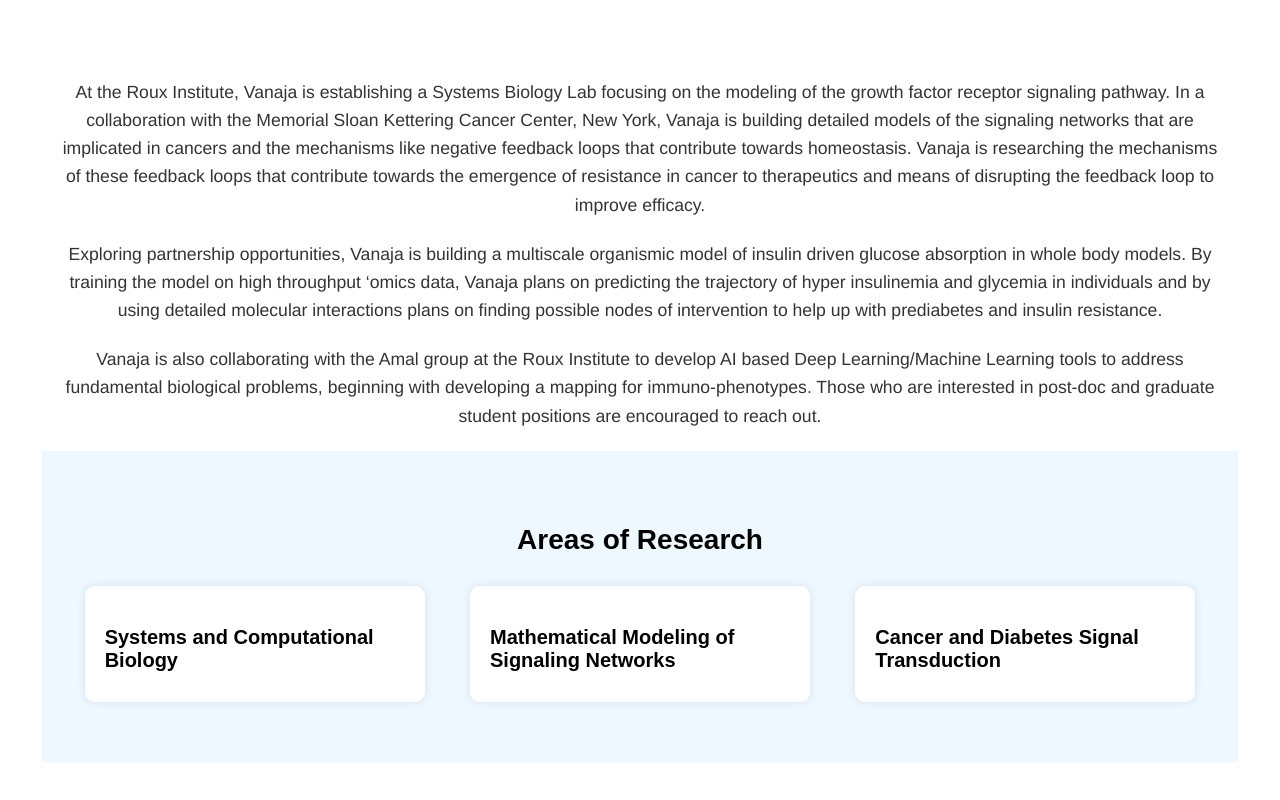
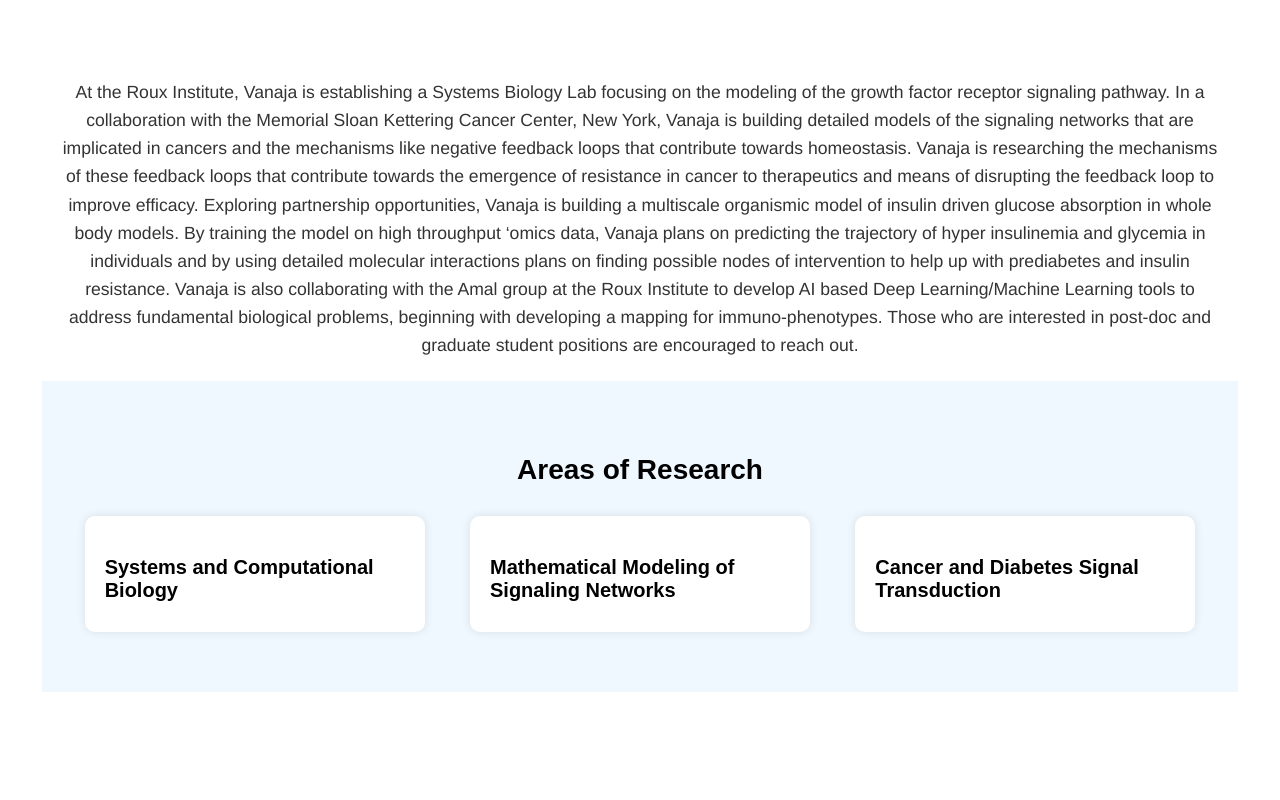
Before and after one commit to SreeSatyaGit/VanajaLab, a React (Create React App) app: page / in a window 1280 px wide. Shown: the part 794-1594 px from the top of the page. After the commit the page ends 1528 px from the top, so only its background shows below. Built offline with nearby package versions, Linux system fonts and the light colour scheme.

Commit message:
text style and changes

```diff
--- a/public/index.html
+++ b/public/index.html
@@ -9,7 +9,7 @@
       name="Vanaja Labs"
       content="Welcome to Systems Biology lab"
     />
-    <link rel="apple-touch-icon" href="%PUBLIC_URL%/logo192.png" />
+    <link rel="apple-touch-icon" href="%PUBLIC_URL%/logo.png" />
     <!--
       manifest.json provides metadata used when your web app is installed on a
       user's mobile device or desktop. See https://developers.google.com/web/fundamentals/web-app-manifest/
--- a/src/Main.js
+++ b/src/Main.js
@@ -11,11 +11,9 @@
       <div className="labInfo">
           <p>
             At the Roux Institute, Vanaja is establishing a Systems Biology Lab focusing on the modeling of the growth factor receptor signaling pathway. In a collaboration with the Memorial Sloan Kettering Cancer Center, New York, Vanaja is building detailed models of the signaling networks that are implicated in cancers and the mechanisms like negative feedback loops that contribute towards homeostasis. Vanaja is researching the mechanisms of these feedback loops that contribute towards the emergence of resistance in cancer to therapeutics and means of disrupting the feedback loop to improve efficacy.
-          </p>
-          <p>
+
             Exploring partnership opportunities, Vanaja is building a multiscale organismic model of insulin driven glucose absorption in whole body models. By training the model on high throughput ‘omics data, Vanaja plans on predicting the trajectory of hyper insulinemia and glycemia in individuals and by using detailed molecular interactions plans on finding possible nodes of intervention to help up with prediabetes and insulin resistance.
-          </p>
-          <p>
+
             Vanaja is also collaborating with the Amal group at the Roux Institute to develop AI based Deep Learning/Machine Learning tools to address fundamental biological problems, beginning with developing a mapping for immuno-phenotypes. Those who are interested in post-doc and graduate student positions are encouraged to reach out.
           </p>
       </div>
--- a/src/People.js
+++ b/src/People.js
@@ -12,7 +12,7 @@
   const collaborators = [
     {
       name: "Radha Mukherjee",
-      title: "Associate Scientist",
+      title: "Associate Scientist at Memorial Sloan Kettering Cancer Center",
       description: "Investigate regulations of kinases and phosphatases within the PI3K-AKT-PTEN network that are important for maintenance of homeostasis. The very same mechanisms play a role in cancer evolution, resistance to targeted therapy of PI3K pathway inhibitors in breast cancer and in the etiology of insulin resistance and Type 2 Diabetes, thereby understanding their regulation allows us to devise better combination therapies in cancer and type 2 diabetes.",
       img: Radha
     },
```
Also changed, not shown: public/logo.png (added), public/manifest.json.
